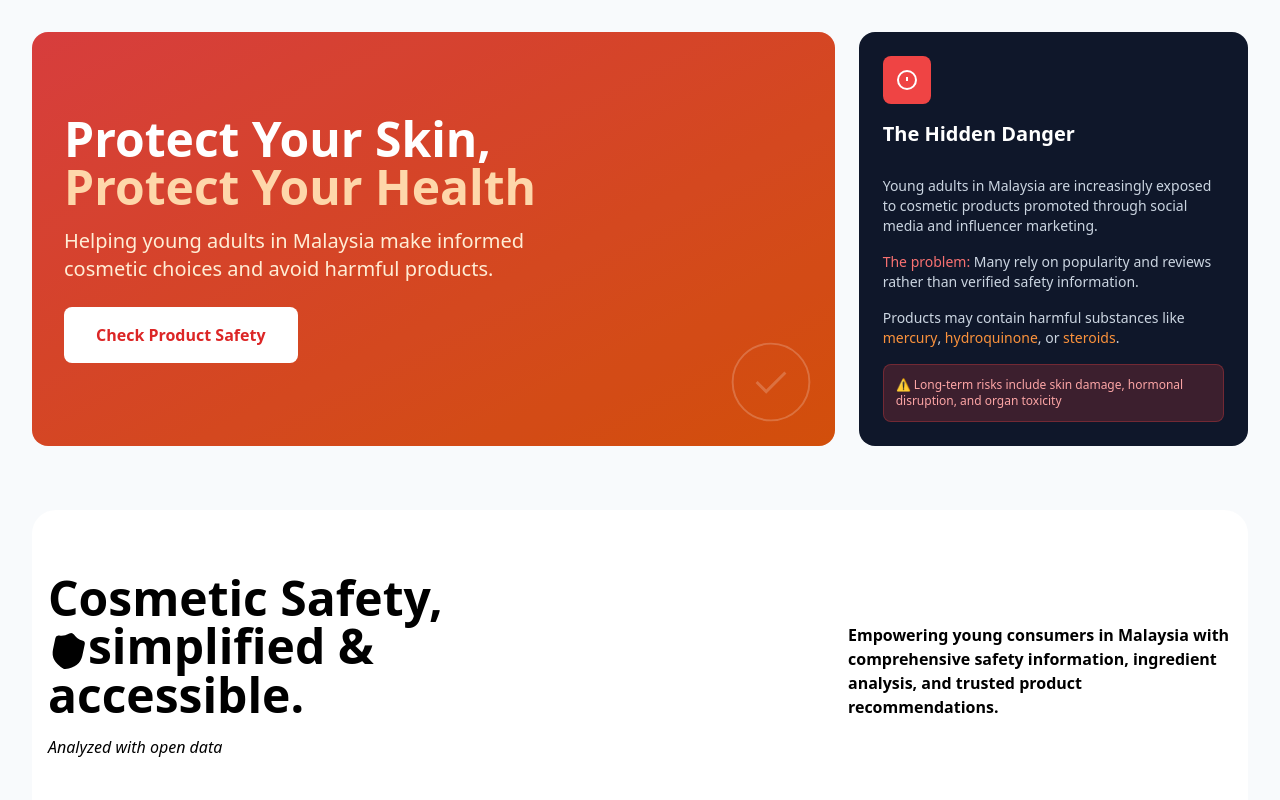
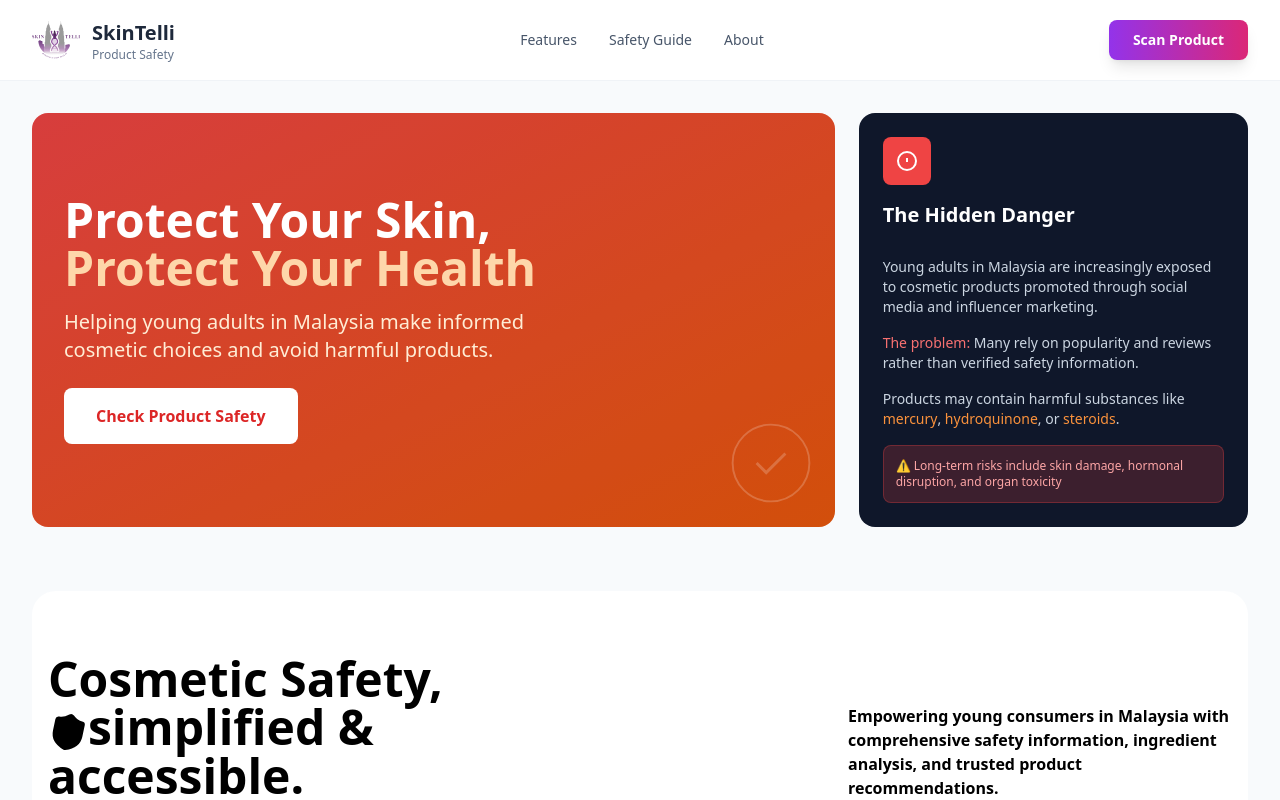
Before and after one commit to aircrushin/FIT5120-onboarding, a Next.js app: page / in a window 1280 px wide. Shown: the top 800 px of the page. Built offline with nearby package versions, Linux system fonts and the light colour scheme; grey boxes are pictures that could not be loaded.

Commit message:
feat: add headers

```diff
--- /dev/null
+++ b/app/components/header.tsx
@@ -0,0 +1,63 @@
+import Link from 'next/link';
+import Image from 'next/image';
+
+export default function Header() {
+  return (
+    <header className="w-full bg-white/80 backdrop-blur-sm border-b border-slate-200/50 sticky top-0 z-50">
+      <div className="max-w-7xl mx-auto px-3 sm:px-4 md:px-8">
+        <div className="flex items-center justify-between h-16 sm:h-20">
+          {/* Logo and Brand */}
+          <Link href="/" className="flex items-center space-x-3 group">
+            <div className="relative w-10 h-10 sm:w-12 sm:h-12 transition-transform group-hover:scale-105">
+              <Image
+                src="/logo.svg"
+                alt="Cosmetic Safety Platform Logo"
+                width={48}
+                height={48}
+                className="w-full h-full object-contain"
+                priority
+              />
+            </div>
+            <div className="hidden sm:block">
+              <h1 className="text-lg sm:text-xl font-bold text-slate-800 group-hover:text-purple-600 transition-colors">
+                SkinTelli
+              </h1>
+              <p className="text-xs text-slate-500 leading-tight">
+                Product Safety
+              </p>
+            </div>
+          </Link>
+
+          {/* Navigation */}
+          <nav className="hidden md:flex items-center space-x-8">
+            <Link
+              href="#features"
+              className="text-sm font-medium text-slate-600 hover:text-purple-600 transition-colors"
+            >
+              Features
+            </Link>
+            <Link
+              href="#safety"
+              className="text-sm font-medium text-slate-600 hover:text-purple-600 transition-colors"
+            >
+              Safety Guide
+            </Link>
+            <Link
+              href="#about"
+              className="text-sm font-medium text-slate-600 hover:text-purple-600 transition-colors"
+            >
+              About
+            </Link>
+          </nav>
+
+          {/* CTA Button */}
+          <div className="flex items-center space-x-4">
+            <button className="bg-gradient-to-r from-purple-600 to-pink-600 text-white px-4 py-2 sm:px-6 sm:py-2.5 rounded-lg text-sm font-semibold hover:from-purple-700 hover:to-pink-700 transition-all duration-200 shadow-lg hover:shadow-xl transform hover:scale-105">
+              Scan Product
+            </button>
+          </div>
+        </div>
+      </div>
+    </header>
+  );
+}
--- a/app/layout.tsx
+++ b/app/layout.tsx
@@ -1,6 +1,7 @@
 import './globals.css';
 
 import { GeistSans } from 'geist/font/sans';
+import Header from './components/header';
 
 let title = 'Cosmetic Safety Platform | build with ❤ 5120-TM1';
 let description =
@@ -24,7 +25,10 @@ export default function RootLayout({
 }) {
   return (
     <html lang="en">
-      <body className={GeistSans.variable}>{children}</body>
+      <body className={GeistSans.variable}>
+        <Header />
+        {children}
+      </body>
     </html>
   );
 }
--- a/app/page.tsx
+++ b/app/page.tsx
@@ -4,7 +4,7 @@ import { CosmeticSafetyBentoGrid } from '@/components/ui/colorful-bento-grid';
 
 export default function Page() {
   return (
-    <div className="min-h-screen bg-slate-50 p-3 sm:p-4 md:p-8">
+    <div className="min-h-screen bg-slate-50 pt-20 sm:pt-24 p-3 sm:p-4 md:p-8">
       <div className="max-w-7xl mx-auto">
         {/* Main Bento Grid */}
         <div className="grid grid-cols-1 md:grid-cols-3 gap-4 sm:gap-6 auto-rows-fr">
```
Also changed, not shown: public/logo.svg (added).
